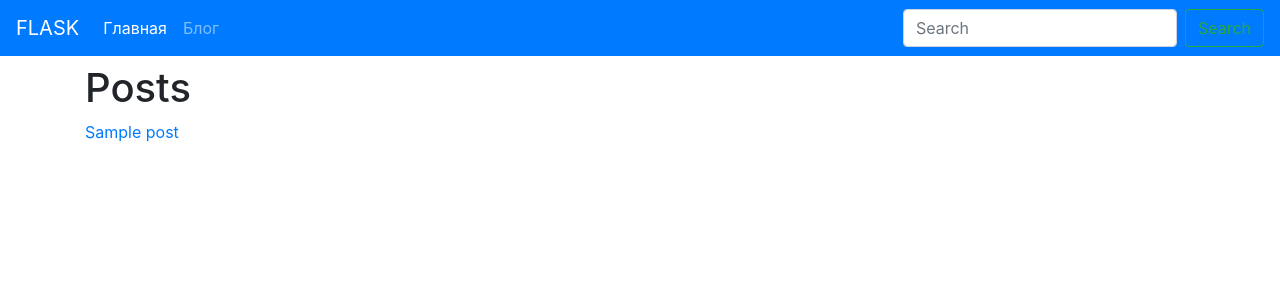
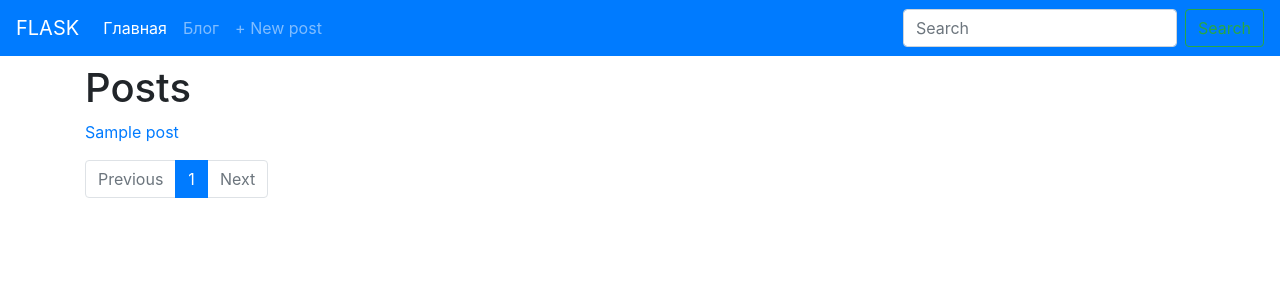
Before and after one commit to genek771/flask_m, a Flask app: page /blog/ in a window 1280 px wide. Shown: the top 300 px of the page. Run offline with Flask 2, Linux system fonts and the light colour scheme; tables that the repository leaves empty hold one stand-in row (values such as "Sample post"); some libraries are stand-ins or nearby versions.

Commit message:
навигация страниц по блогу. все до 9 урока

```diff
--- a/posts/blueprint.py
+++ b/posts/blueprint.py
@@ -1,13 +1,51 @@
-from flask import Blueprint, render_template
+from flask import Blueprint, render_template, redirect, url_for
 
 from models import Post, Tag
+from .forms import PostForm
+
+from flask import request
+from app import db
 
 posts = Blueprint('posts', __name__, template_folder='templates')
 
+
+@posts.route('/create', methods=['POST', 'GET'])
+def create_post():
+
+    if request.method == 'POST':
+        title = request.form['title']
+        body = request.form['body']
+
+        try:
+            post = Post(title=title, body=body)
+            db.session.add(post)
+            db.session.commit()
+        except:
+            print('Something wrong')
+        return redirect( url_for('posts.index') )
+
+    form = PostForm()
+    return render_template('posts/create_post.html', form=form)
+
+
 @posts.route('/')
 def index():
-    posts = Post.query.all()
-    return render_template('posts/index.html', posts=posts)
+    q = request.args.get('q')
+
+    page = request.args.get('page')
+    if page and page.isdigit():
+        page = int(page)
+    else:
+        page = 1
+
+    if q:
+        posts = Post.query.filter(Post.title.contains(q) | Post.body.contains(q)) #.all()
+    else:
+        posts = Post.query.order_by(Post.created.desc())
+
+    pages = posts.paginate(page=page, per_page=5)
+
+    return render_template('posts/index.html', pages=pages)
 
 @posts.route('/<slug>')
 def post_detail(slug):
--- /dev/null
+++ b/posts/forms.py
@@ -0,0 +1,6 @@
+from wtforms import Form, StringField, TextAreaField
+
+
+class PostForm(Form):
+    title = StringField('Title')
+    body = TextAreaField('Body')
--- a/posts/templates/posts/index.html
+++ b/posts/templates/posts/index.html
@@ -10,9 +10,29 @@
 {% endblock %}
 
 {% block content %}
-    {% for post in posts %}
+    {% for post in pages.items %}
     <p>
         <a href=" {{ url_for('posts.post_detail', slug=post.slug) }} ">{{ post.title }}</a>
     </p>
     {% endfor %}
+
+<nav aria-label="...">
+    <ul class="pagination">
+        <li {% if not pages.has_prev %} class="page-item disabled" {% endif %}>
+        <a class="page-link" href="./?page={{ pages.prev_num }}" tabindex="-1" aria-disabled="true">Previous</a>
+        </li>
+
+        {% for page in pages.iter_pages() %}
+        <li {% if page == pages.page %}
+             class="page-item active" {% endif %}><a class="page-link" href="./?page={{ page }}">{{ page }}</a>
+        </li>
+        {% endfor %}
+
+
+        <li {% if not pages.has_next %} class="page-item disabled" {% endif %}>
+        <a class="page-link" href="./?page={{ pages.next_num }}" tabindex="-1" aria-disabled="true">Next</a>
+        </li>
+    </ul>
+</nav>
+
 {% endblock %}
--- a/templates/base.html
+++ b/templates/base.html
@@ -30,10 +30,13 @@
         <li class="nav-item">
             <a class="nav-link" href=" {{ url_for('posts.index') }} ">Блог</a>
         </li>
+        <li class="nav-item">
+                <a class="nav-link" href=" {{ url_for('posts.create_post') }} ">+ New post</a>
+        </li>
+        </ul>
 
-        </ul>
-        <form class="form-inline my-2 my-lg-0">
-        <input class="form-control mr-sm-2" type="search" placeholder="Search" aria-label="Search">
+        <form class="form-inline my-2 my-lg-0" method="GET">
+        <input class="form-control mr-sm-2" type="search" placeholder="Search" name="q" value="{{ request.args.get('q', '') }}">
         <button class="btn btn-outline-success my-2 my-sm-0" type="submit">Search</button>
         </form>
     </div>
@@ -41,17 +44,16 @@
 
 
 <div class="container">
-    <div class="row">
-        <div class="col-8">
+
         <h1>
             {% block content_title %}
             {% endblock %}</h1>
 
             {% block content %}
             {% endblock %}
-        </div>
-        <div class="col-4"></div>
-    </div>
+
+
+
 </div>
 
     <!-- Optional JavaScript -->
```
Also changed, not shown: posts/templates/posts/create_post.html (added, +25 -0 lines).
